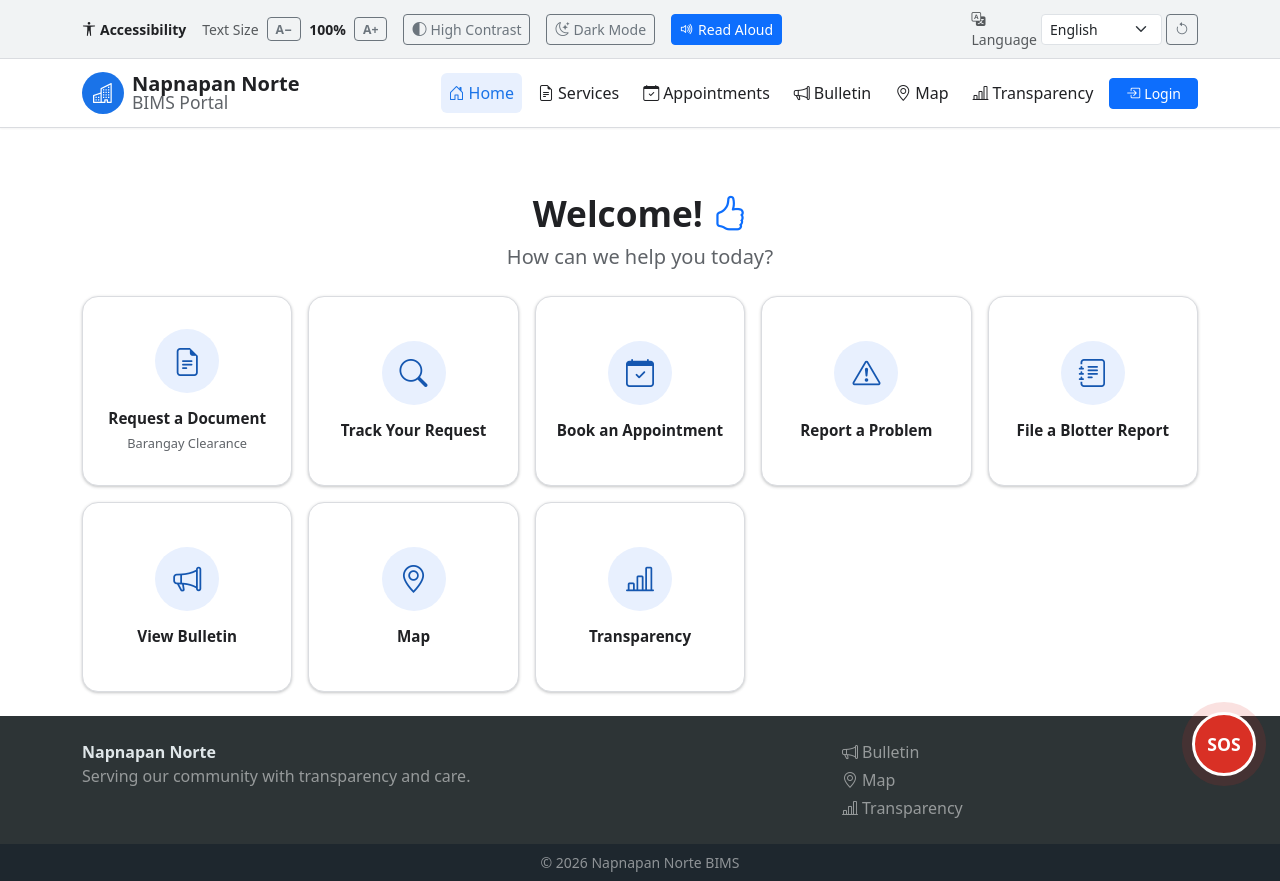
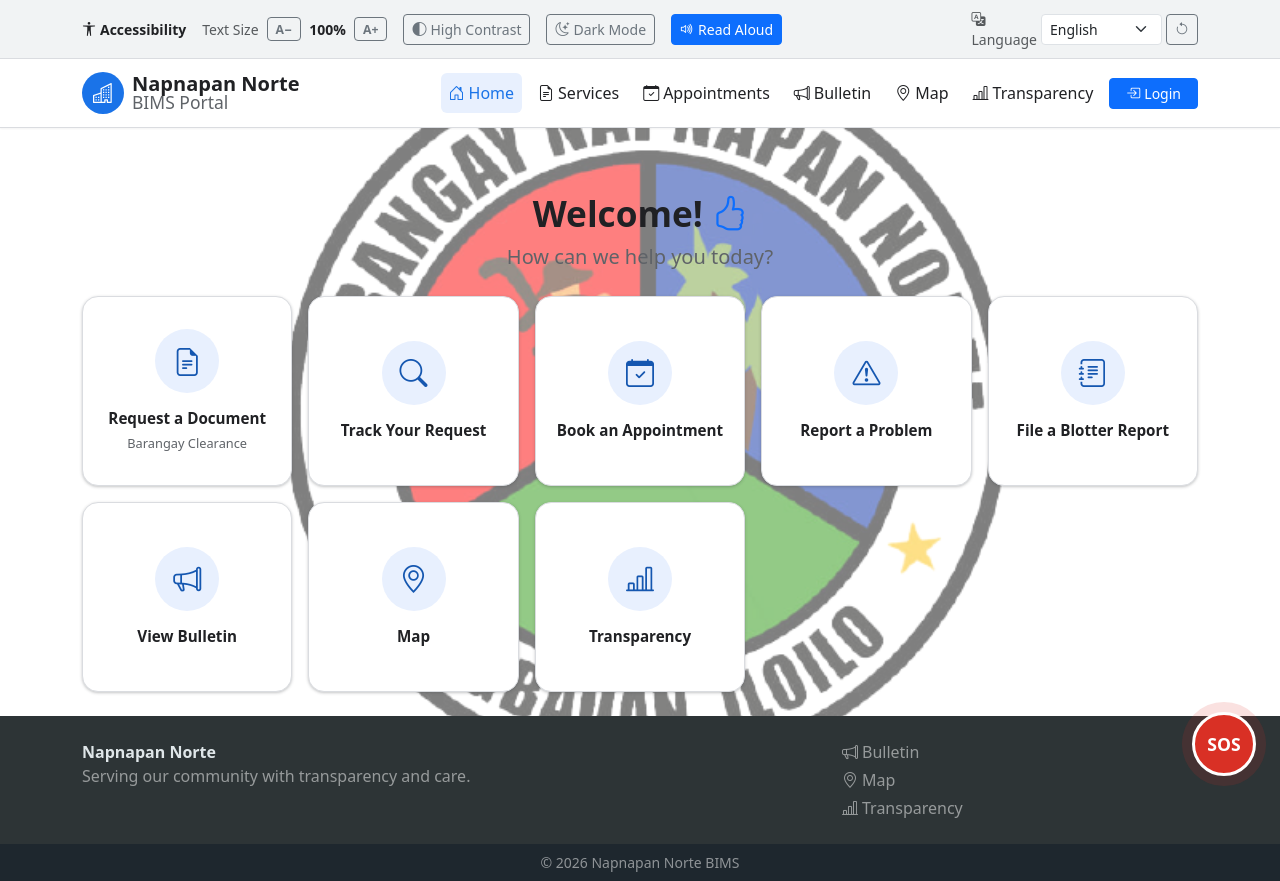
Before and after one commit to rickytubayan/bimss, a PHP site: page /BIMSS/ in a window 1280 px wide. Run offline with PHP 8.4, Linux system fonts and the light colour scheme.

Commit message:
feat: add system-wide logo background at reduced opacity

```diff
--- a/core/helpers.php
+++ b/core/helpers.php
@@ -22,7 +22,10 @@ function admin_url($path = '') {
 }
 
 function asset($path) {
-    return url('public/' . ltrim($path, '/'));
+    $path = ltrim($path, '/');
+    $file = PUBLIC_PATH . '/' . $path;
+    $version = is_file($file) ? filemtime($file) : false;
+    return url('public/' . $path) . ($version ? '?v=' . $version : '');
 }
 
 function old($key, $default = '') {
--- a/public/css/accessibility.css
+++ b/public/css/accessibility.css
@@ -85,9 +85,12 @@
     border-color: #3c4043;
 }
 
-[data-theme="dark"] .admin-content,
 [data-theme="dark"] .accessibility-bar {
     background: #202124;
+}
+
+[data-theme="dark"] .admin-content {
+    background: transparent;
 }
 
 [data-theme="dark"] .btn-outline {
--- a/public/css/admin.css
+++ b/public/css/admin.css
@@ -77,7 +77,7 @@ body {
 
 /* Content */
 .admin-content {
-    background: var(--bg-alt);
+    background: transparent;
     min-height: calc(100vh - 64px);
 }
 
--- a/public/css/main.css
+++ b/public/css/main.css
@@ -27,11 +27,24 @@ html {
 }
 
 body {
+    position: relative;
+    z-index: 0;
     background: var(--bg);
     color: var(--text);
     min-height: 100vh;
     display: flex;
     flex-direction: column;
+}
+
+/* System-wide decorative background at 50% opacity */
+body::before {
+    content: "";
+    position: fixed;
+    inset: 0;
+    background: url('../images/bl.png') center / contain no-repeat;
+    opacity: 0.5;
+    pointer-events: none;
+    z-index: -1;
 }
 
 /* Focus visibility */
```
Also changed, not shown: public/images/bl.png (added).
